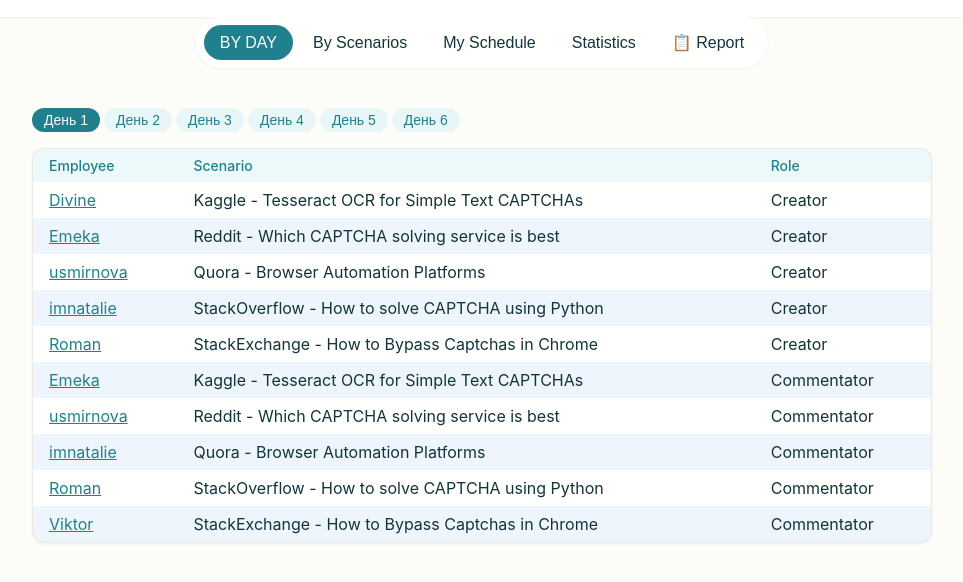
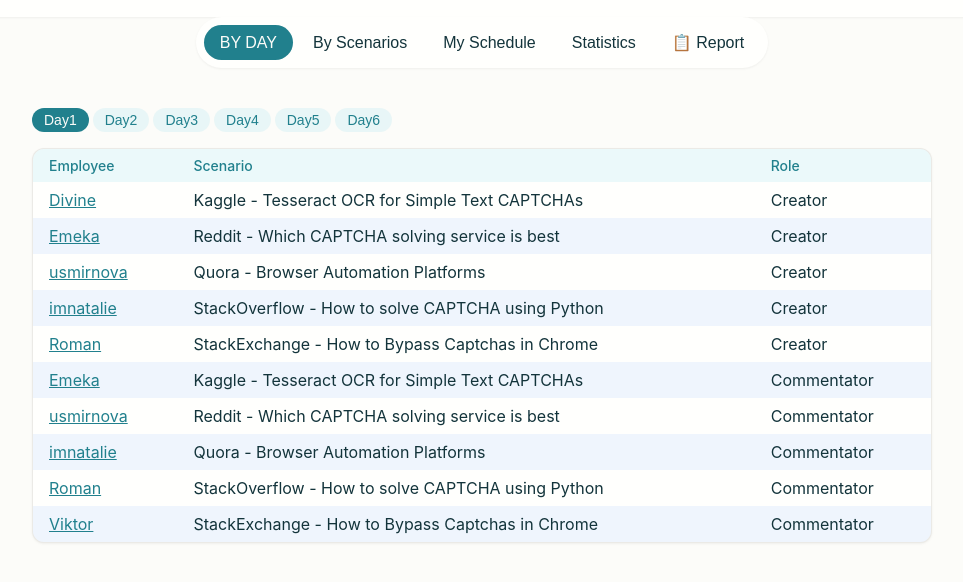
Before and after one commit to QA-Shell/qa-schedule, a plain HTML site: page index.html in a window 1280 px wide. Shown: the part 56-638 px from the top of the page, without its empty margins (158-1121 px from the left). Drawn offline with Linux system fonts and the light colour scheme.

Commit message:
Update index.html

```diff
--- a/index.html
+++ b/index.html
@@ -351,7 +351,7 @@ scenarios.forEach(s => { scenarioMap[s.title] = s; });
 
 function renderByDaysTab(selectedDayIdx = 0) {
   const dayTabs = days.map((d, i) => `
-    <button class="day-btn${i===selectedDayIdx?' active':''}" data-day-idx="${i}">День ${d.day}</button>`).join('');
+    <button class="day-btn${i===selectedDayIdx?' active':''}" data-day-idx="${i}">Day${d.day}</button>`).join('');
   const participants = days[selectedDayIdx].participants;
   const rows = participants.map(p => `
     <tr>
```
